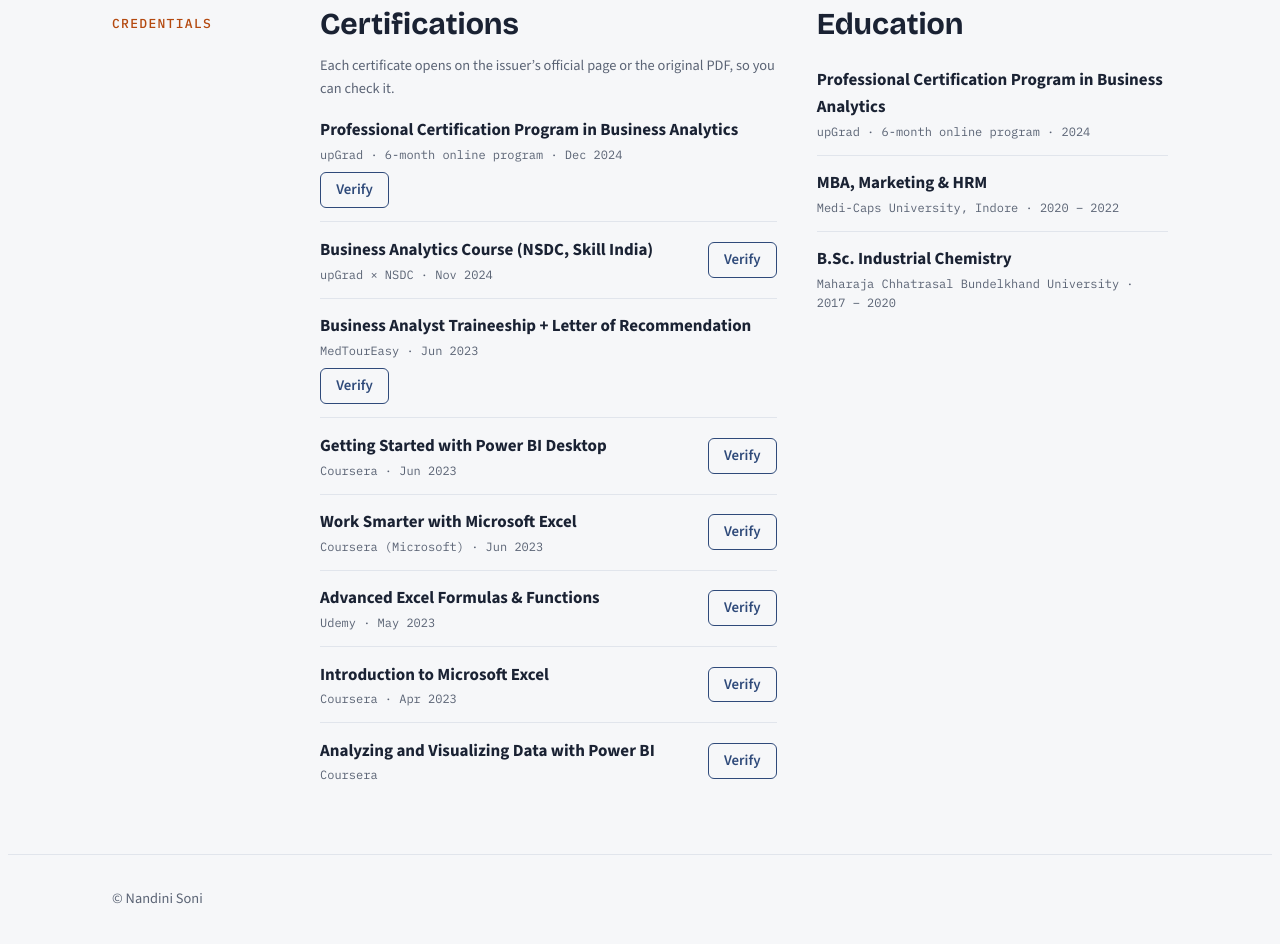
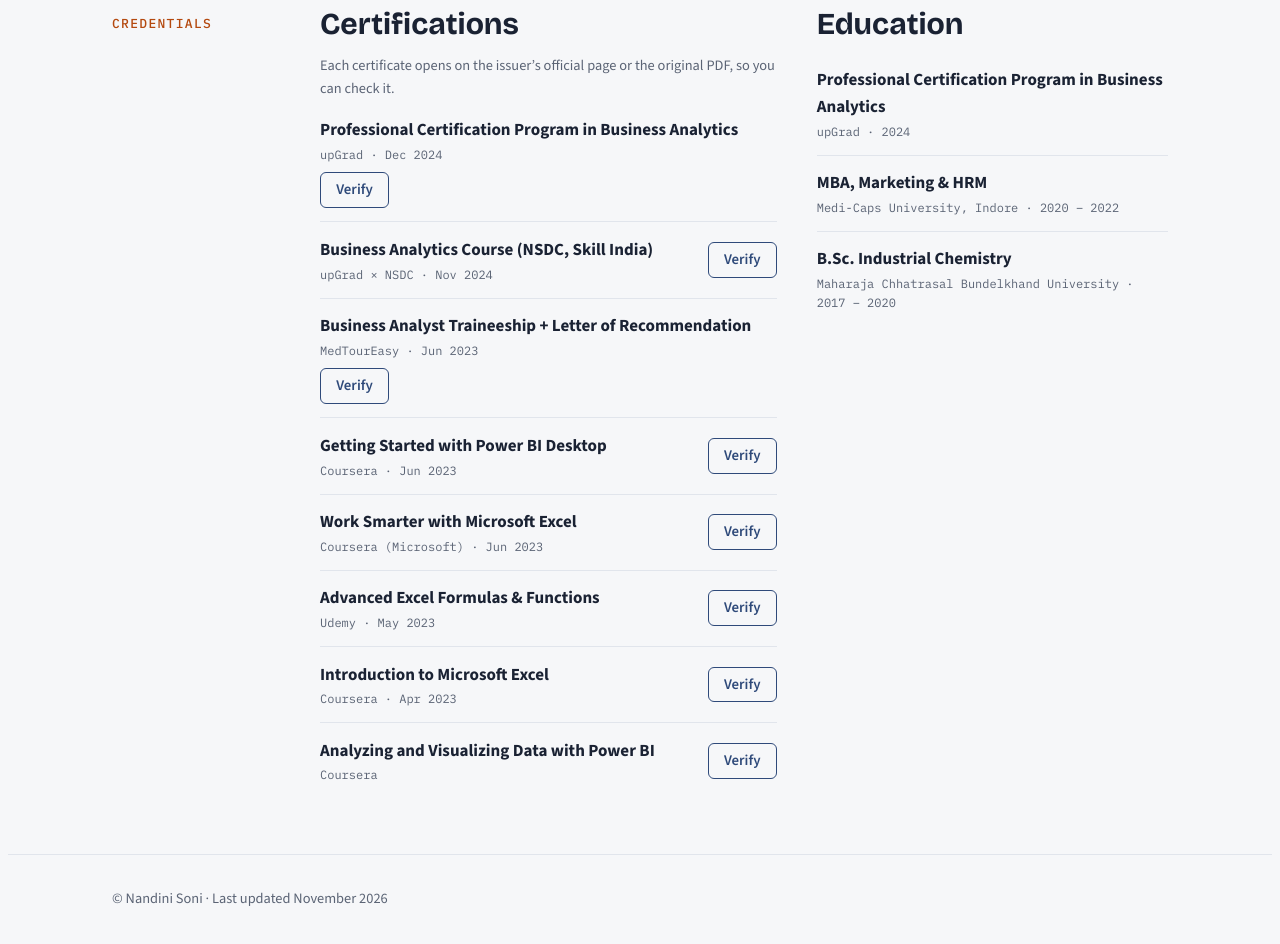
Before and after one commit to nandinisoni683/nandini-soni-portfolio, a plain HTML site: page index.html in a window 1280 px wide. Shown: the part 5120-6064 px from the top of the page. Drawn offline with nearby package versions, Linux system fonts and the light colour scheme.

Commit message:
Remove program duration text and add last-updated date

```diff
--- a/index.html
+++ b/index.html
@@ -398,7 +398,7 @@ footer { padding-block: 2rem 2.5rem; color: var(--muted); font-size: 0.9rem; }
           <h2>Certifications</h2>
           <p class="caption-note">Each certificate opens on the issuer&#8217;s official page or the original PDF, so you can check it.</p>
           <ul class="list">
-            <li><div><strong>Professional Certification Program in Business Analytics</strong><span class="meta">upGrad · 6-month online program · Dec 2024</span></div><a class="btn" href="https://upgradcampus.certificate.givemycertificate.com/c/4a341fc0-b557-46aa-857e-411c04adfc50" target="_blank" rel="noopener">Verify</a></li>
+            <li><div><strong>Professional Certification Program in Business Analytics</strong><span class="meta">upGrad · Dec 2024</span></div><a class="btn" href="https://upgradcampus.certificate.givemycertificate.com/c/4a341fc0-b557-46aa-857e-411c04adfc50" target="_blank" rel="noopener">Verify</a></li>
             <li><div><strong>Business Analytics Course (NSDC, Skill India)</strong><span class="meta">upGrad × NSDC · Nov 2024</span></div><a class="btn" href="https://github.com/nandinisoni683/nandini-soni-portfolio/blob/main/certificates/upgrad-business-analyst-nsdc.pdf" target="_blank" rel="noopener">Verify</a></li>
             <li><div><strong>Business Analyst Traineeship + Letter of Recommendation</strong><span class="meta">MedTourEasy · Jun 2023</span></div><a class="btn" href="https://github.com/nandinisoni683/nandini-soni-portfolio/blob/main/certificates/medtoureasy-traineeship.pdf" target="_blank" rel="noopener">Verify</a></li>
             <li><div><strong>Getting Started with Power BI Desktop</strong><span class="meta">Coursera · Jun 2023</span></div><a class="btn" href="https://coursera.org/verify/BYRU4TRDWRMB" target="_blank" rel="noopener">Verify</a></li>
@@ -411,7 +411,7 @@ footer { padding-block: 2rem 2.5rem; color: var(--muted); font-size: 0.9rem; }
         <div>
           <h2>Education</h2>
           <ul class="list">
-            <li><div><strong>Professional Certification Program in Business Analytics</strong><span class="meta">upGrad · 6-month online program · 2024</span></div></li>
+            <li><div><strong>Professional Certification Program in Business Analytics</strong><span class="meta">upGrad · 2024</span></div></li>
             <li><div><strong>MBA, Marketing &amp; HRM</strong><span class="meta">Medi-Caps University, Indore · 2020 – 2022</span></div></li>
             <li><div><strong>B.Sc. Industrial Chemistry</strong><span class="meta">Maharaja Chhatrasal Bundelkhand University · 2017 – 2020</span></div></li>
           </ul>
@@ -422,7 +422,7 @@ footer { padding-block: 2rem 2.5rem; color: var(--muted); font-size: 0.9rem; }
 </main>
 
 <footer>
-  <div class="wrap">© Nandini Soni</div>
+  <div class="wrap">© Nandini Soni · Last updated November 2026</div>
 </footer>
 </body>
 </html>
```
